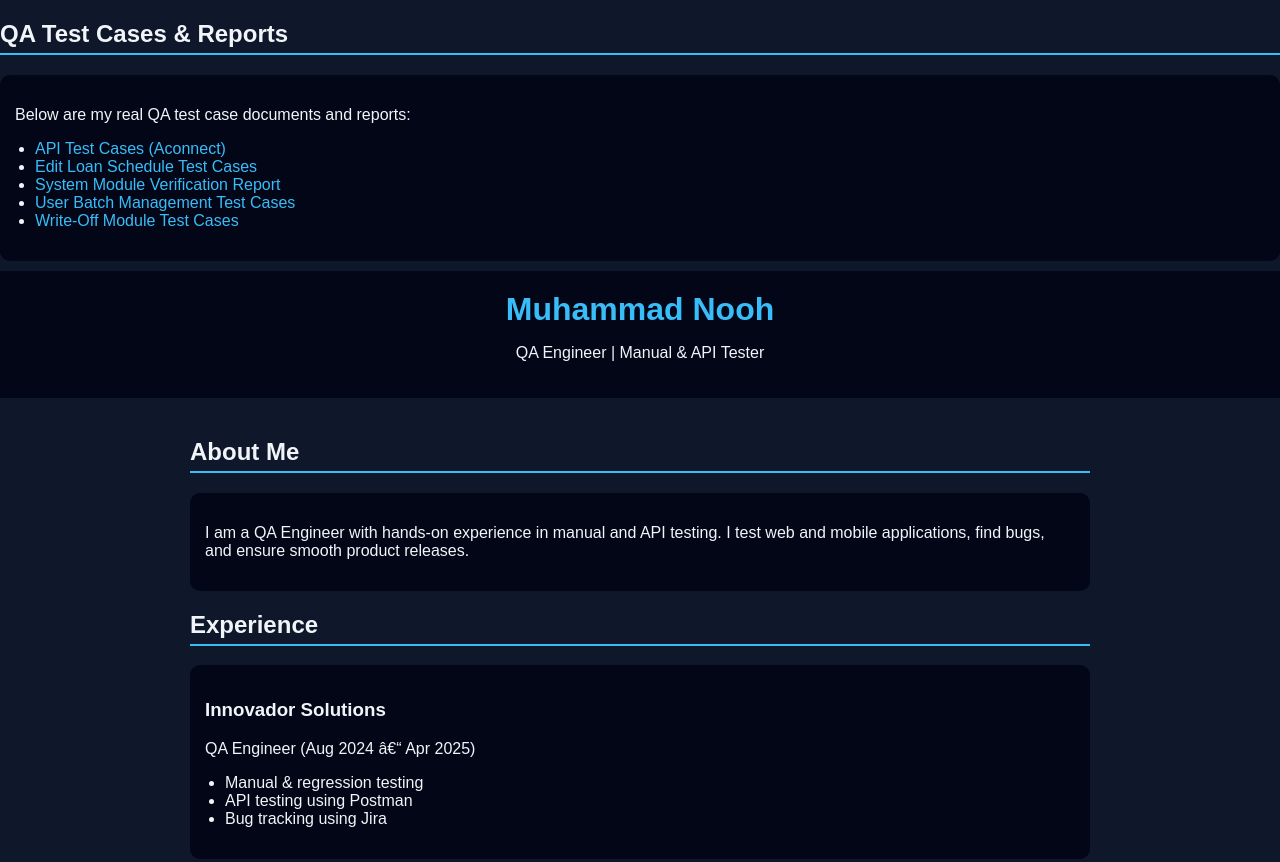
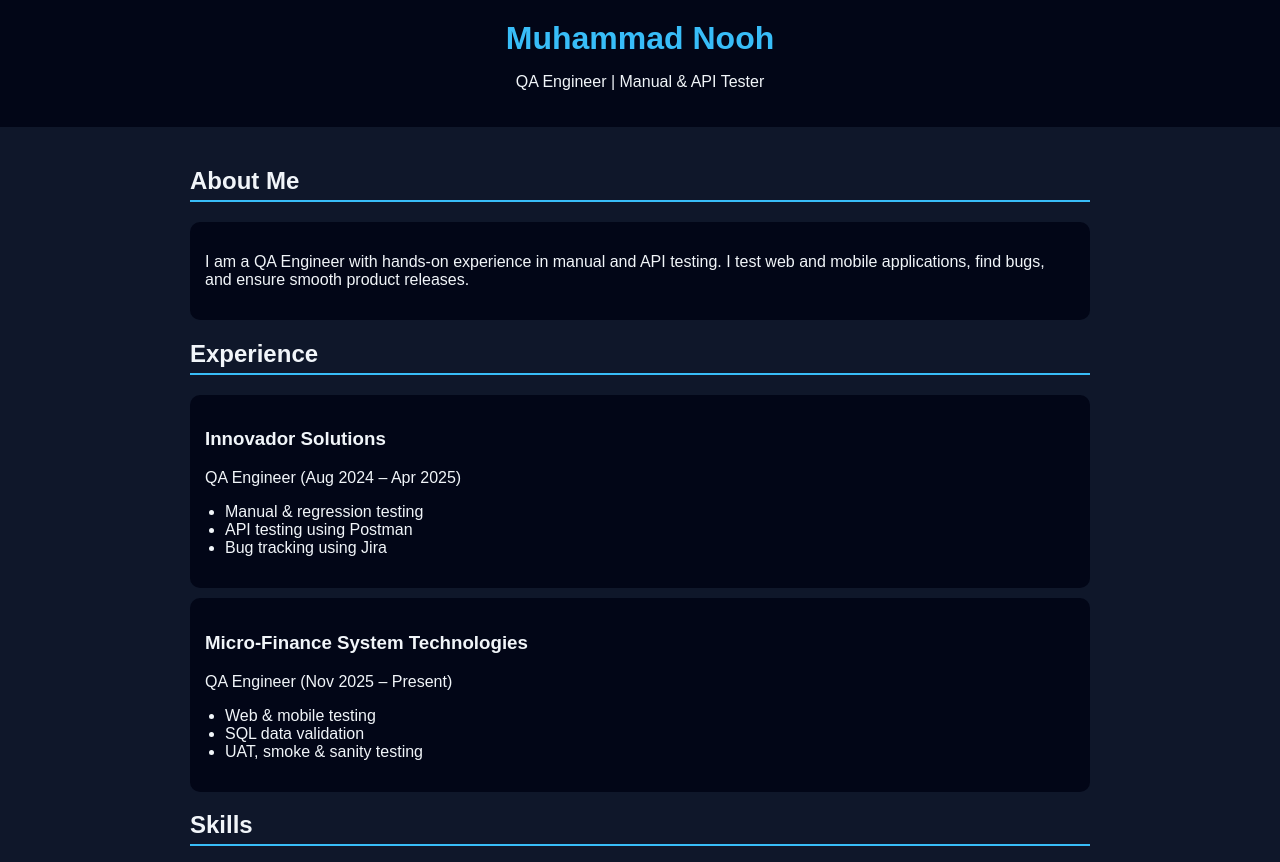
Before and after one commit to Muhammad-Nooh/QA-Tester-Muhammad-Nooh, a plain HTML site: page index.html in a window 1280 px wide. Shown: the top 862 px of the page. Drawn offline with Linux system fonts and the light colour scheme.

Commit message:
Update index.html

```diff
--- a/index.html
+++ b/index.html
@@ -1,45 +1,6 @@
 <!DOCTYPE html>
 <html lang="en">
 <head>
-  <h2>QA Test Cases & Reports</h2>
-<div class="card">
-
-  <p>Below are my real QA test case documents and reports:</p>
-
-  <ul>
-    <li>
-      <a href="Api Testcase aconnect.xlsx" download>
-        API Test Cases (Aconnect)
-      </a>
-    </li>
-
-    <li>
-      <a href="Edit Loan Schedule TestCase.xlsx" download>
-        Edit Loan Schedule Test Cases
-      </a>
-    </li>
-
-    <li>
-      <a href="FMFI – System Module Verification Report.xlsx" download>
-        System Module Verification Report
-      </a>
-    </li>
-
-    <li>
-      <a href="User Batch Management Module TestCases..xlsx" download>
-        User Batch Management Test Cases
-      </a>
-    </li>
-
-    <li>
-      <a href="Write Off TestCase.xlsx" download>
-        Write-Off Module Test Cases
-      </a>
-    </li>
-
-  </ul>
-
-</div>
   <meta charset="UTF-8">
   <title>Muhammad Nooh | QA Engineer</title>
   <style>
```
